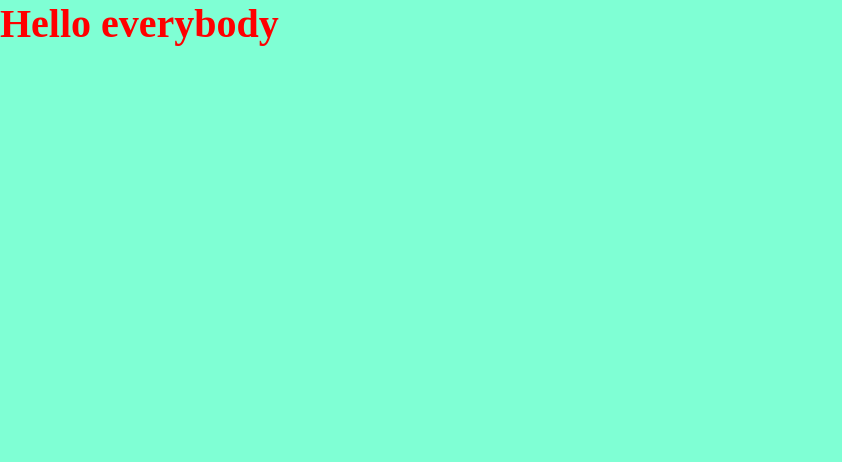
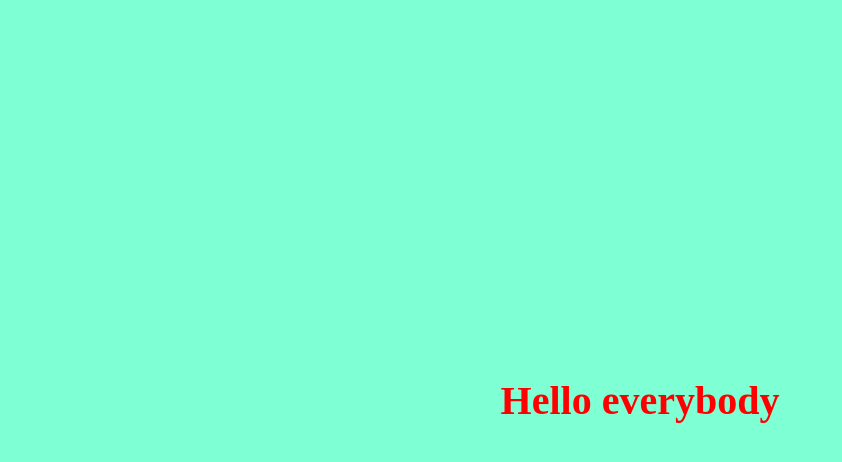
Before and after one commit to Richter96/Esercizio_hellow-, a plain HTML site: page index.html in a window 1280 px wide. Shown: the whole page, without its empty margins (0-842 px from the left). Drawn offline with Linux system fonts and the light colour scheme.

Commit message:
layout center title

```diff
--- a/style.css
+++ b/style.css
@@ -12,3 +12,11 @@ h1 {
 body {
     background-color: aquamarine;
 }
+
+header {
+    text-align:  center;
+    position: absolute;
+    top: 50%;
+    left: 50%;
+    transform: translate(-50%, -50%);
+}
```
